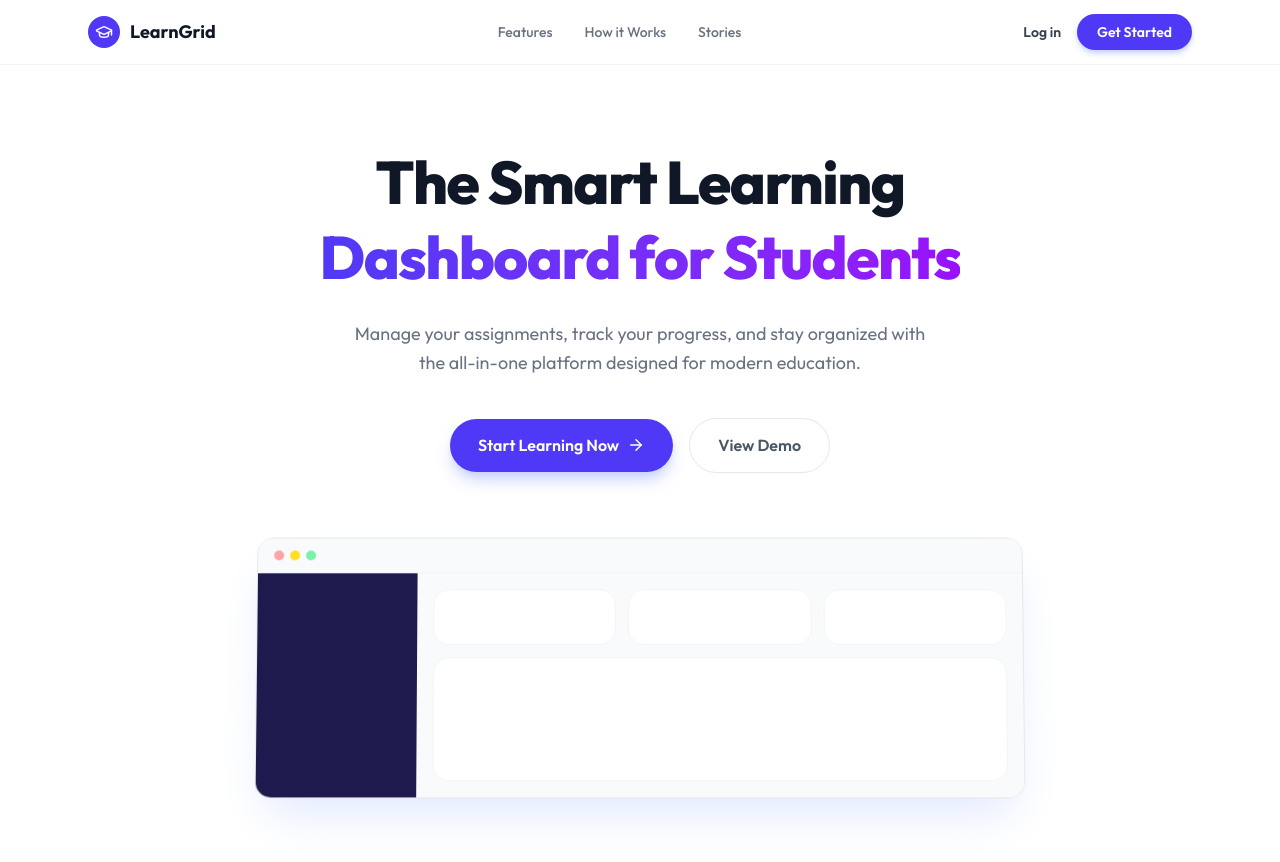
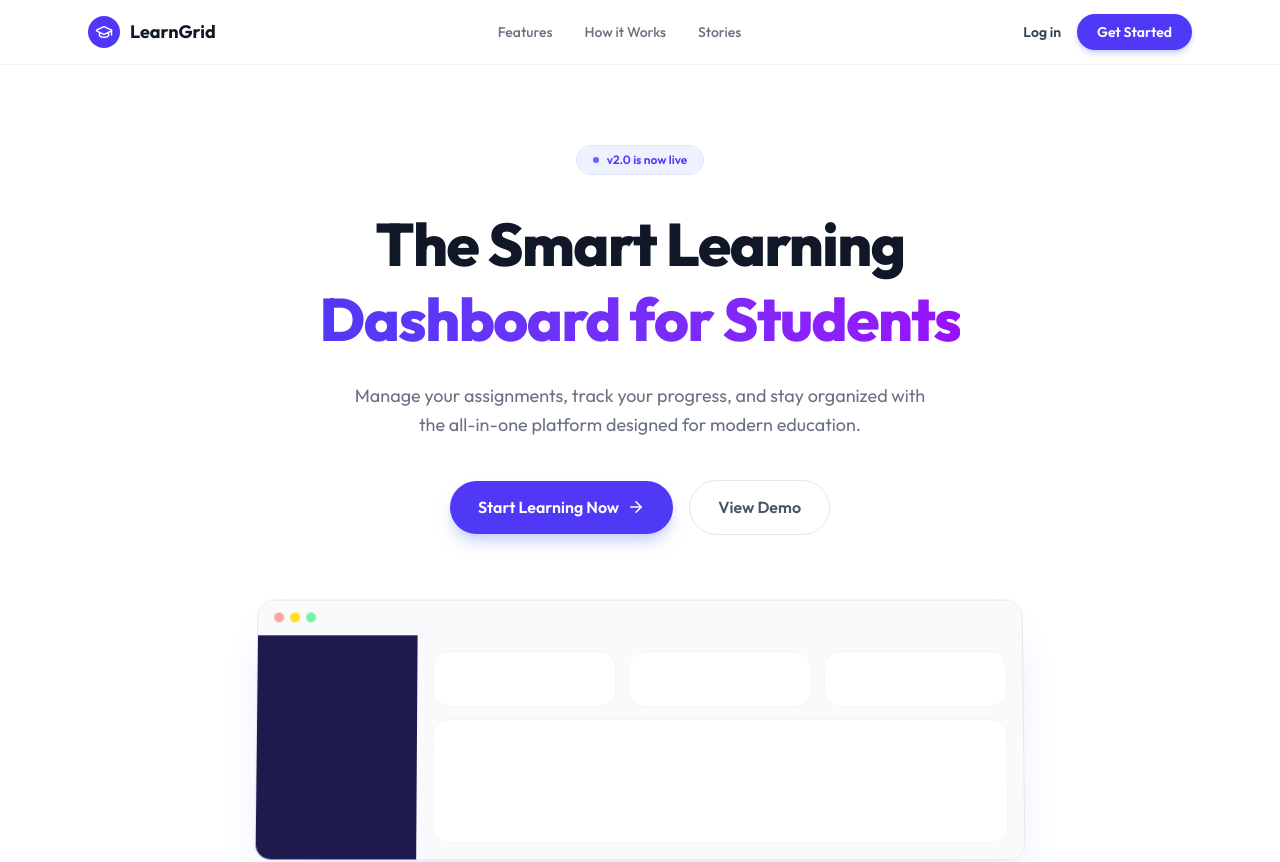
Before and after one commit to PrajwalChaple/LearnGrid, a React (Vite) app: page /#/ in a window 1280 px wide. Shown: the top 862 px of the page. Built offline with nearby package versions, Linux system fonts and the light colour scheme.

Commit message:
Revert "Remove v2.0 live badge from landing page"
This reverts commit 33f2fc9ae64f0842abce7adbddaa7350500ee22b.

```diff
--- a/src/pages/Landing/LandingPage.jsx
+++ b/src/pages/Landing/LandingPage.jsx
@@ -81,7 +81,10 @@ export const LandingPage = () => {
             <section className="relative pt-20 pb-16 overflow-hidden">
                 <div className="absolute inset-0 bg-gradient-to-br from-indigo-50 via-white to-purple-50 -z-10" />
                 <div className="max-w-6xl mx-auto px-6 text-center">
-
+                    <div className="inline-flex items-center gap-2 px-4 py-1.5 rounded-full bg-indigo-50 border border-indigo-100 text-indigo-600 text-xs font-semibold mb-8">
+                        <span className="w-1.5 h-1.5 bg-indigo-500 rounded-full animate-pulse" />
+                        v2.0 is now live
+                    </div>
 
                     <h1 className="text-4xl sm:text-5xl md:text-6xl font-extrabold tracking-tight leading-tight mb-6">
                         The Smart Learning<br />
```
